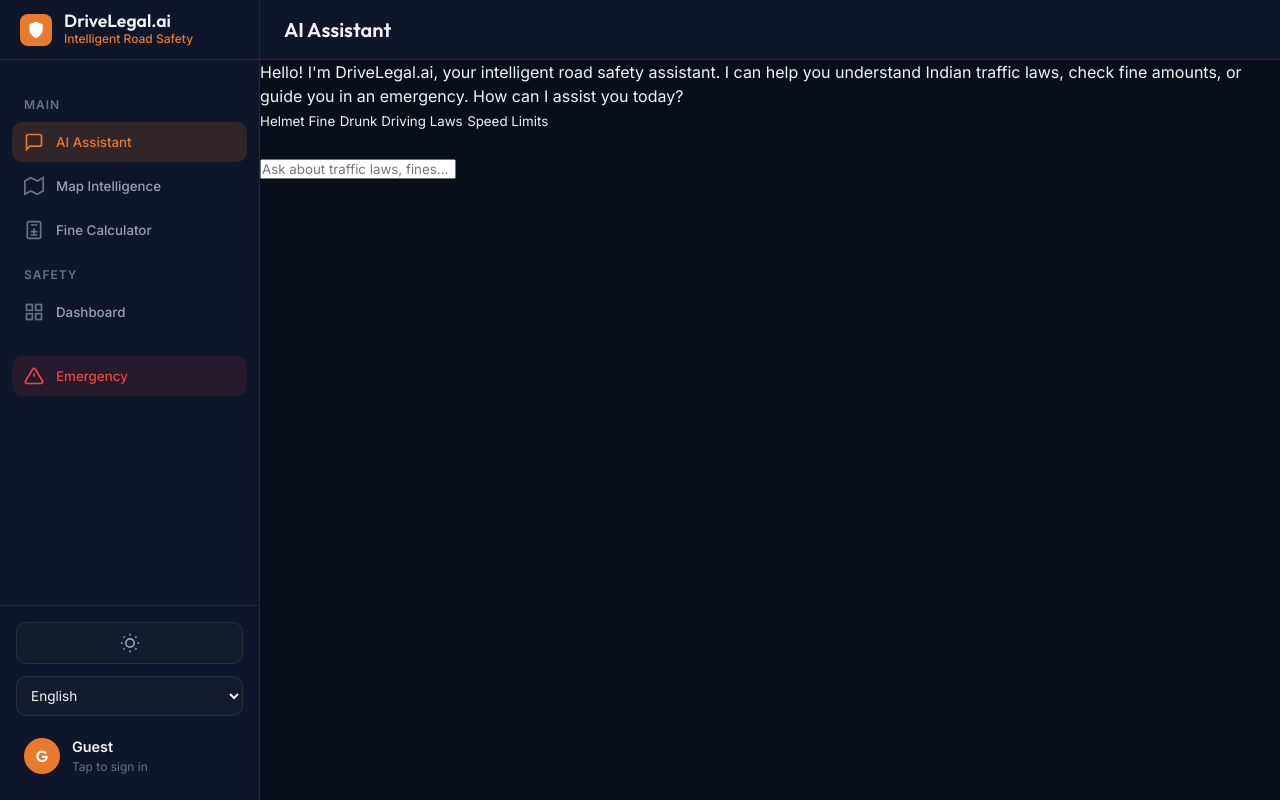
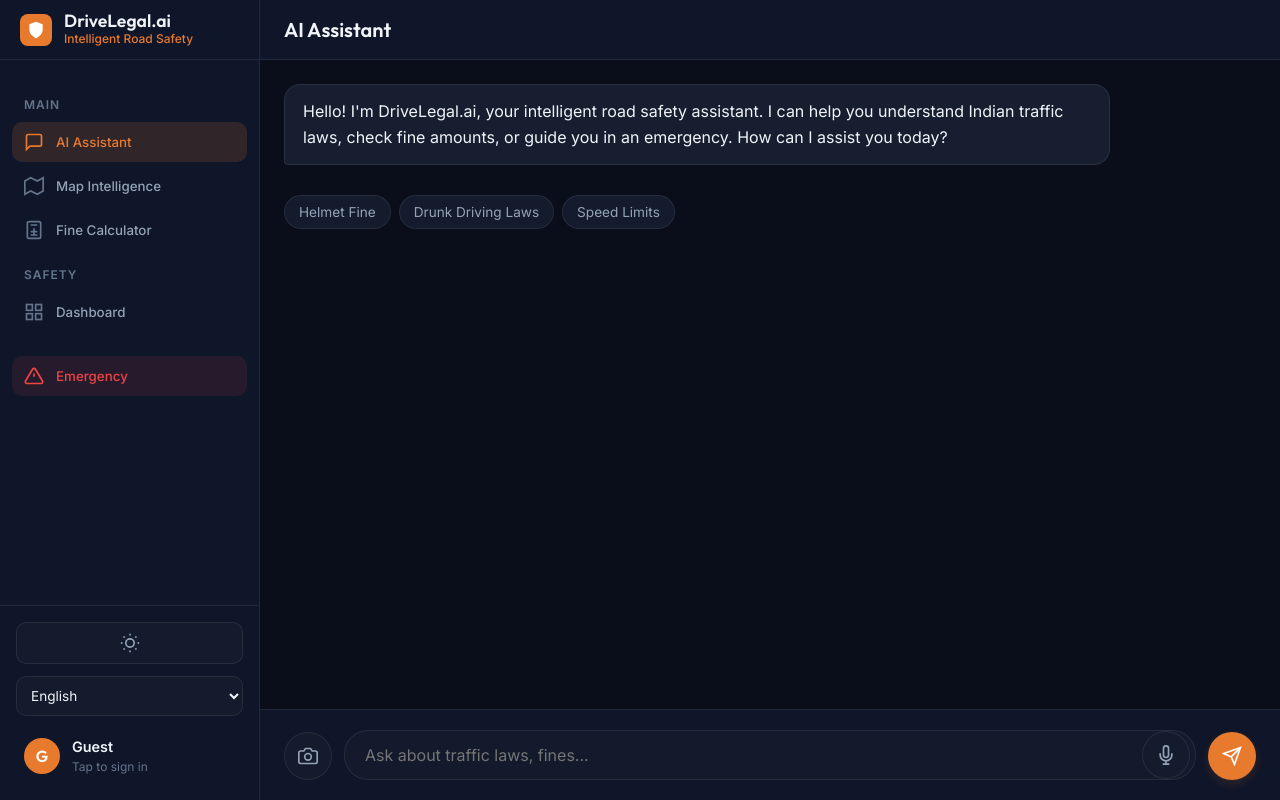
Before and after one commit to nischal202006/DriveLegal-AI, a plain HTML site: page static/index.html in a window 1280 px wide. Drawn offline with nearby package versions, Linux system fonts and the light colour scheme.

Commit message:
Add chat message bubble styling and typing animations

```diff
--- a/static/styles.css
+++ b/static/styles.css
@@ -309,3 +309,159 @@ input, select, textarea { font-family: inherit; outline: none; }
 .user-info { display: flex; flex-direction: column; }
 .user-name { font-weight: 600; font-size: 0.9rem; }
 .user-action { font-size: 0.75rem; color: var(--text-muted); }
+
+/* Chat Panel */
+.chat-panel {
+  display: flex;
+  flex-direction: column;
+  height: 100%;
+}
+
+.chat-messages {
+  flex: 1;
+  padding: 24px;
+  overflow-y: auto;
+  display: flex;
+  flex-direction: column;
+  gap: 20px;
+}
+
+.message {
+  display: flex;
+  max-width: 85%;
+  animation: fadeIn 0.3s var(--ease) forwards;
+}
+
+.message.user { align-self: flex-end; }
+.message.ai { align-self: flex-start; }
+
+.msg-bubble {
+  padding: 14px 18px;
+  border-radius: var(--radius-lg);
+  line-height: 1.6;
+}
+
+.message.user .msg-bubble {
+  background: var(--accent);
+  color: white;
+  border-bottom-right-radius: 4px;
+}
+
+.message.ai .msg-bubble {
+  background: var(--bg-card);
+  border: 1px solid var(--border);
+  border-bottom-left-radius: 4px;
+}
+
+.message.ai ul { padding-left: 20px; margin-top: 8px; }
+.message.ai li { margin-bottom: 4px; }
+.message.ai strong { color: var(--accent); }
+
+.suggestion-chips {
+  display: flex;
+  flex-wrap: wrap;
+  gap: 8px;
+  margin-top: 10px;
+  align-self: flex-start;
+}
+
+.suggestion-chips button {
+  padding: 8px 14px;
+  background: var(--bg-elevated);
+  border: 1px solid var(--border);
+  border-radius: var(--radius-xl);
+  font-size: 0.85rem;
+  color: var(--text-secondary);
+  transition: all 0.2s;
+}
+
+.suggestion-chips button:hover {
+  background: var(--accent-light);
+  color: var(--accent);
+  border-color: var(--accent);
+}
+
+/* Typing Indicator */
+.typing-indicator .msg-bubble {
+  display: flex;
+  align-items: center;
+  gap: 4px;
+  padding: 16px 20px;
+}
+
+.dot {
+  width: 6px; height: 6px;
+  background: var(--text-muted);
+  border-radius: 50%;
+  animation: bounce 1.4s infinite ease-in-out both;
+}
+.dot:nth-child(1) { animation-delay: -0.32s; }
+.dot:nth-child(2) { animation-delay: -0.16s; }
+
+@keyframes bounce {
+  0%, 80%, 100% { transform: scale(0); }
+  40% { transform: scale(1); }
+}
+
+.chat-input-area {
+  padding: 20px 24px;
+  background: var(--bg-surface);
+  border-top: 1px solid var(--border);
+  display: flex;
+  gap: 12px;
+  align-items: flex-end;
+}
+
+.input-wrapper {
+  flex: 1;
+  position: relative;
+  display: flex;
+  align-items: center;
+}
+
+#chat-input {
+  width: 100%;
+  padding: 14px 48px 14px 20px;
+  border-radius: var(--radius-xl);
+  border: 1px solid var(--border);
+  background: var(--bg-input);
+  color: var(--text-primary);
+  font-size: 1rem;
+  transition: border-color 0.2s;
+}
+
+#chat-input:focus { border-color: var(--accent); }
+
+.voice-btn {
+  position: absolute;
+  right: 6px;
+  top: 50%;
+  transform: translateY(-50%);
+  width: 36px; height: 36px;
+}
+
+.icon-btn {
+  width: 48px; height: 48px;
+  border-radius: 50%;
+  background: var(--bg-elevated);
+  border: 1px solid var(--border);
+  display: flex; align-items: center; justify-content: center;
+  color: var(--text-secondary);
+  transition: all 0.2s;
+  flex-shrink: 0;
+}
+.icon-btn:hover { background: var(--bg-hover); color: var(--text-primary); }
+.icon-btn svg { width: 20px; height: 20px; }
+
+.send-btn {
+  width: 48px; height: 48px;
+  border-radius: 50%;
+  background: var(--accent);
+  display: flex; align-items: center; justify-content: center;
+  color: white;
+  transition: all 0.2s;
+  flex-shrink: 0;
+  box-shadow: 0 4px 10px var(--accent-light);
+}
+.send-btn:hover { background: var(--accent-hover); transform: translateY(-2px); }
+.send-btn svg { width: 20px; height: 20px; }
```
